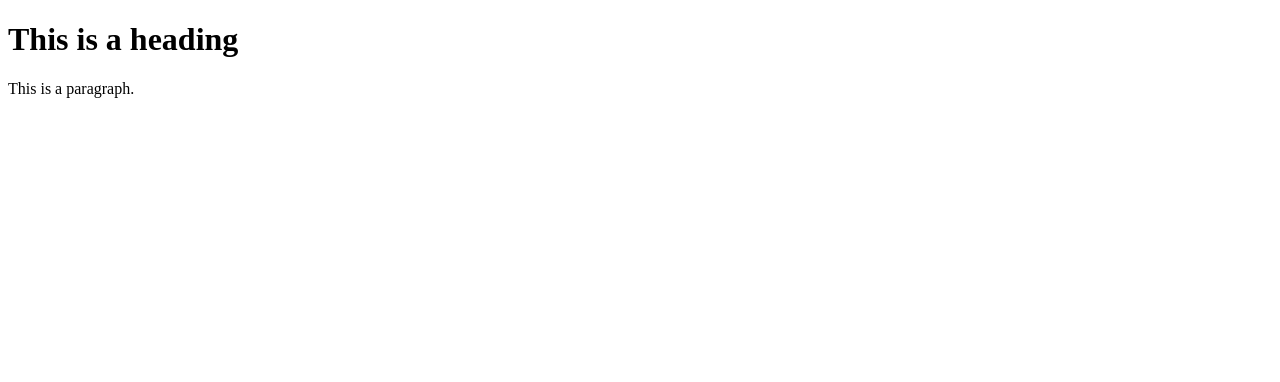
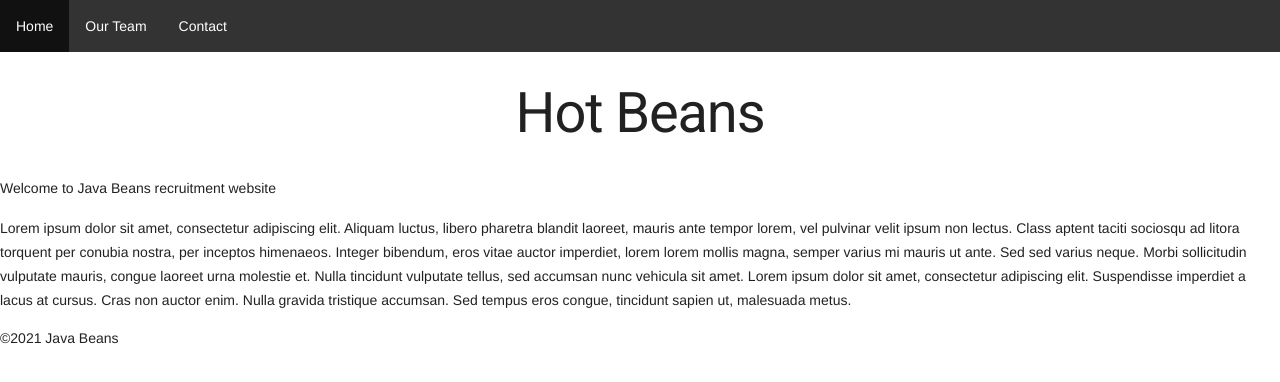
Before and after one commit to ErisuKuraku/CollegeWebDev, a plain HTML site: page javabeans/contact.html in a window 1280 px wide. Drawn offline with nearby package versions, Linux system fonts and the light colour scheme.

Commit message:
Add files via upload

```diff
--- a/javabeans/contact.html
+++ b/javabeans/contact.html
@@ -1,10 +1,33 @@
 <!DOCTYPE html>
 <html>
-<title>HTML Tutorial</title>
+    <head>
+        <meta charset="UTF-8">
+        <link rel="stylesheet" type="text/css" href="style.css">
+        <link href="https://fonts.googleapis.com/css?family=Roboto:regular,bold,italic,thin,light,bolditalic,black,medium&amp;amp;lang=en" rel="stylesheet">
+        <link href="https://code.getmdl.io/1.3.0/material.indigo-pink.min.css" rel="stylesheet">
+    </head>
+<title>Java Beans</title>
 <body>
 
-<h1>This is a heading</h1>
-<p>This is a paragraph.</p>
+<ul>
+  <li><a href="blank">Home</a></li>
+  <li><a href="profile.html">Our Team</a></li>
+  <li><a href="contact.html">Contact</a></li>
+</ul>
+
+<div id="title" class="content-block">
+   <h1>Hot Beans</h1>
+   <p>Welcome to Java Beans recruitment website</p>
+</div>
+
+<div id="box1" class="content-block">
+ <p>Lorem ipsum dolor sit amet, consectetur adipiscing elit. Aliquam luctus, libero pharetra blandit laoreet, mauris ante tempor lorem, vel pulvinar velit ipsum non lectus. Class aptent taciti sociosqu ad litora torquent per conubia nostra, per inceptos himenaeos. Integer bibendum, eros vitae auctor imperdiet, lorem lorem mollis magna, semper varius mi mauris ut ante. Sed sed varius neque. Morbi sollicitudin vulputate mauris, congue laoreet urna molestie et. Nulla tincidunt vulputate tellus, sed accumsan nunc vehicula sit amet. Lorem ipsum dolor sit amet, consectetur adipiscing elit. Suspendisse imperdiet a lacus at cursus. Cras non auctor enim.
+    Nulla gravida tristique accumsan. Sed tempus eros congue, tincidunt sapien ut, malesuada metus.</p>
+</div>
+
+<div id="footer" class="content-block">
+    &copy;<script type="text/javascript">var year = new Date();document.write(year.getFullYear());</script> Java Beans
+</div>
 
 </body>
 </html>
```
Also changed, not shown: javabeans/jobs.html (+26 -3 lines), javabeans/profile.html (+26 -3 lines).
